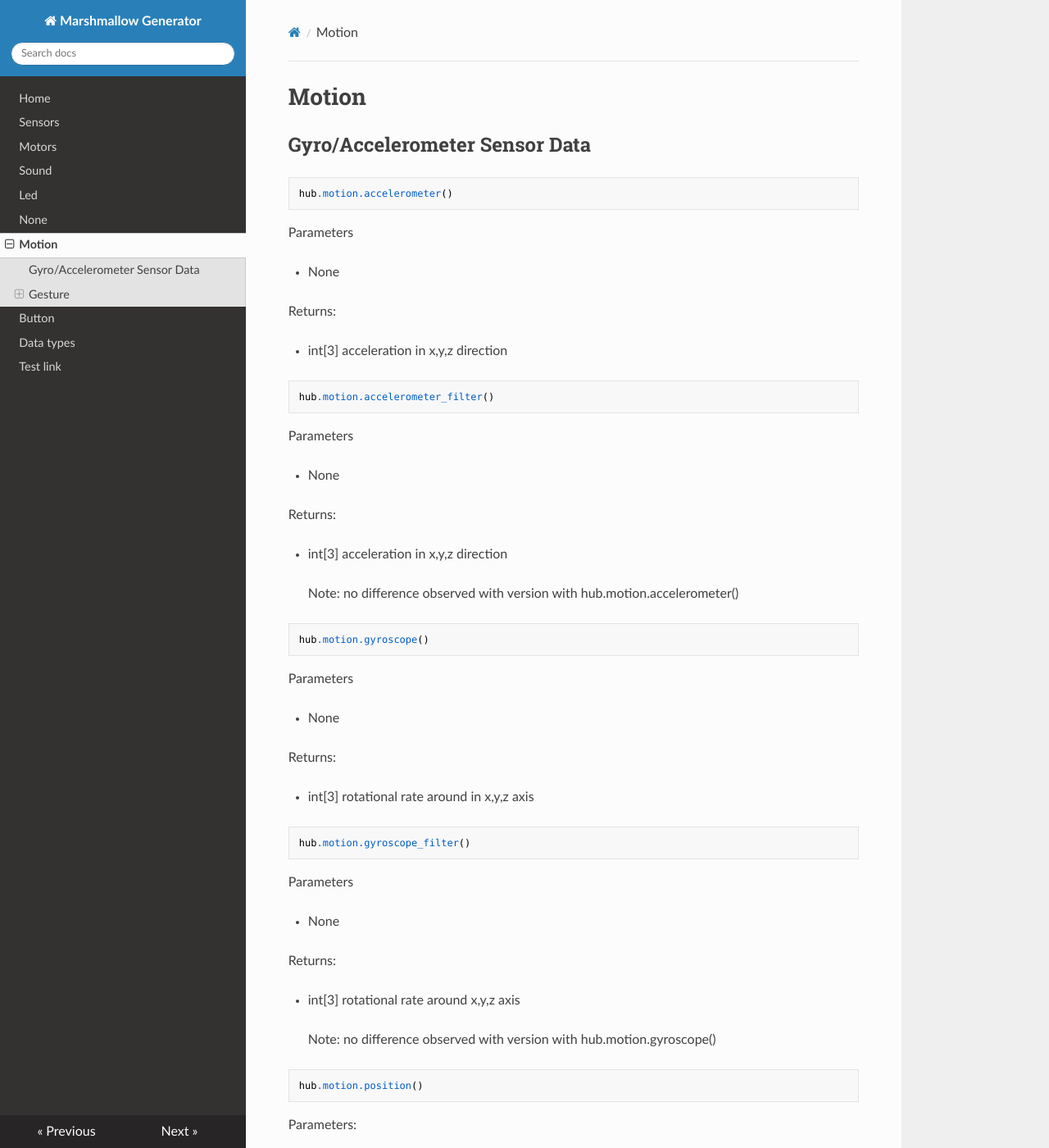
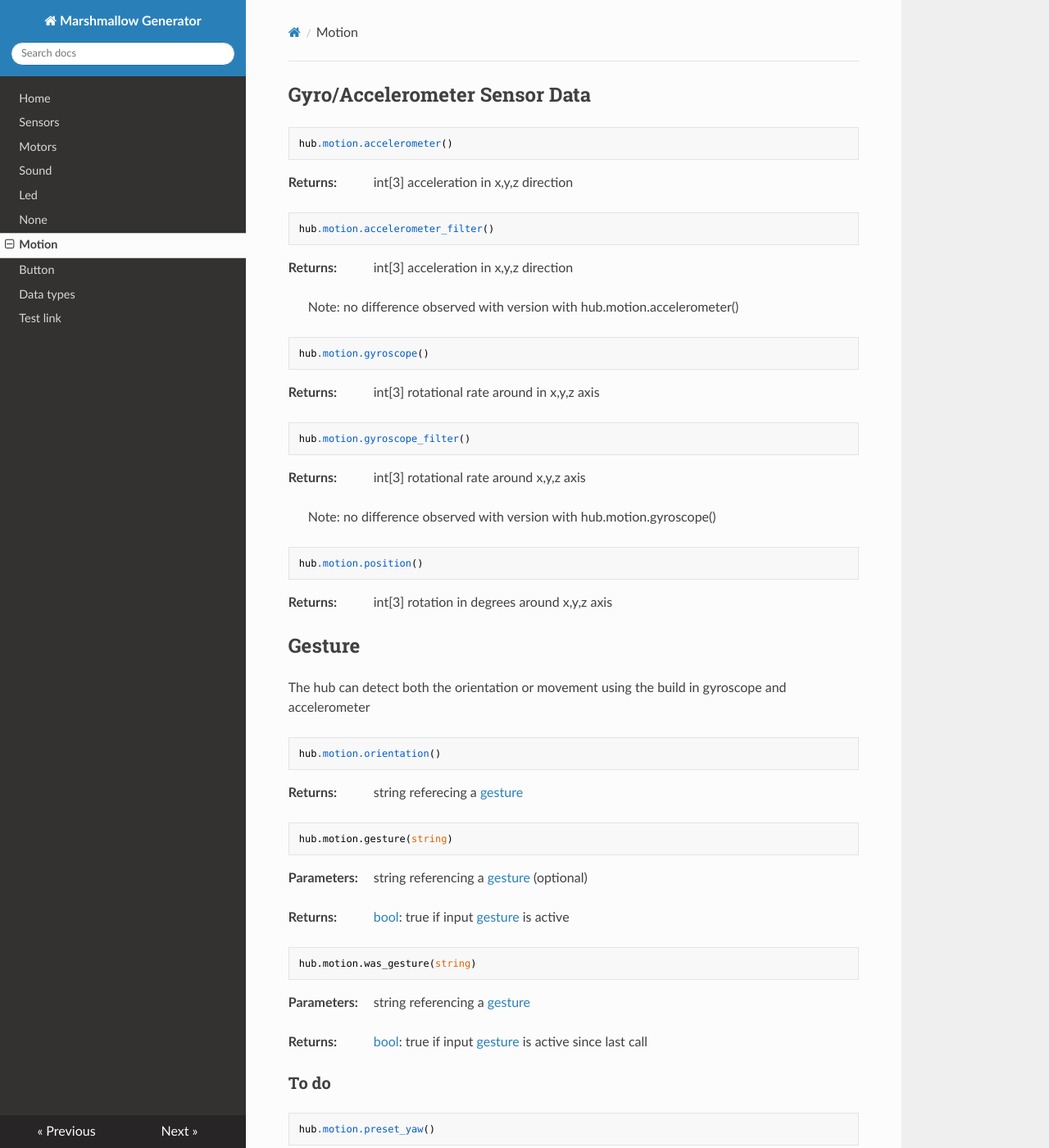
Before and after one commit to NStrijbosch/hub-module-notes, an MkDocs documentation site: the page built from docs/motion.md, in a window 1280 px wide and 1400 px high. Shown: the whole window at 82% size. Built offline with MkDocs 1.6.1, drawn with Linux system fonts in a browser that asks for light colours; nearby versions of some CDN libraries; some of the changed text lies outside the part shown.

Commit message:
Update motion.md

````diff
--- a/docs/motion.md
+++ b/docs/motion.md
@@ -1,27 +1,24 @@
 
-# Motion
+<style type='text/css'>
+.section ul { list-style: none !important; margin-left: 80px; margin-top:-3em;}
+.section li { list-style: none !important}
+</style>
 
 ## Gyro/Accelerometer Sensor Data
 
 ```
 hub.motion.accelerometer()
 ```
-Parameters
-
-* None
-
-Returns:
+__Returns:__
 
 * int[3] acceleration in x,y,z direction
 
 ```
 hub.motion.accelerometer_filter()
 ```
-Parameters
 
-* None
 
-Returns:
+__Returns:__
 
 * int[3] acceleration in x,y,z direction
 
@@ -30,22 +27,14 @@
 ```
 hub.motion.gyroscope()
 ```
-Parameters
-
-* None
-
-Returns:
+__Returns:__
 
 * int[3] rotational rate around in x,y,z axis
 
 ```
 hub.motion.gyroscope_filter()
 ```
-Parameters
-
-* None
-
-Returns:
+__Returns:__
 
 * int[3] rotational rate around x,y,z axis
 
@@ -55,11 +44,7 @@
 hub.motion.position()
 ```
 
-Parameters:
-
-* None
-
-Returns:
+__Returns:__
 
 * int[3] rotation in degrees around x,y,z axis
 
@@ -68,31 +53,11 @@
 
 The hub can detect both the orientation or movement using the build in gyroscope and accelerometer
 
-possible gestures:
-
-```
-hub.motion.BACK
-hub.motion.DOUBLETAPPED
-hub.motion.DOWN
-hub.motion.FREEFALL
-hub.motion.FRONT
-hub.motion.LEFTSIDE
-hub.motion.NONE
-hub.motion.RIGHTSIDE
-hub.motion.SHAKE
-hub.motion.TAPPED
-hub.motion.UP
-```
-
 ```
 hub.motion.orientation()
 ```
 
-Parameters:
-
-* None
-
-Returns:
+__Returns:__
 
 * string referecing a [gesture](data_types.md#gesture)
 
````
Also changed, not shown: other parts of docs/motion.md (+7 -4 lines).
